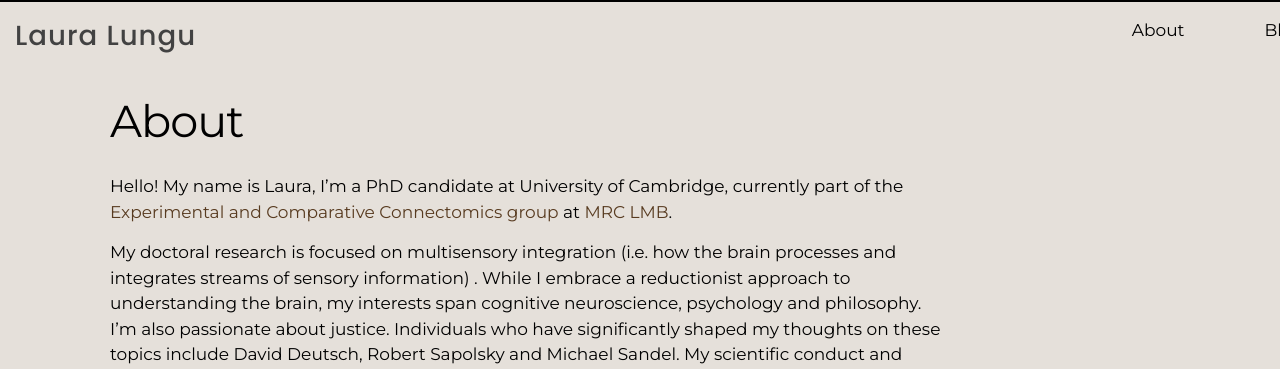
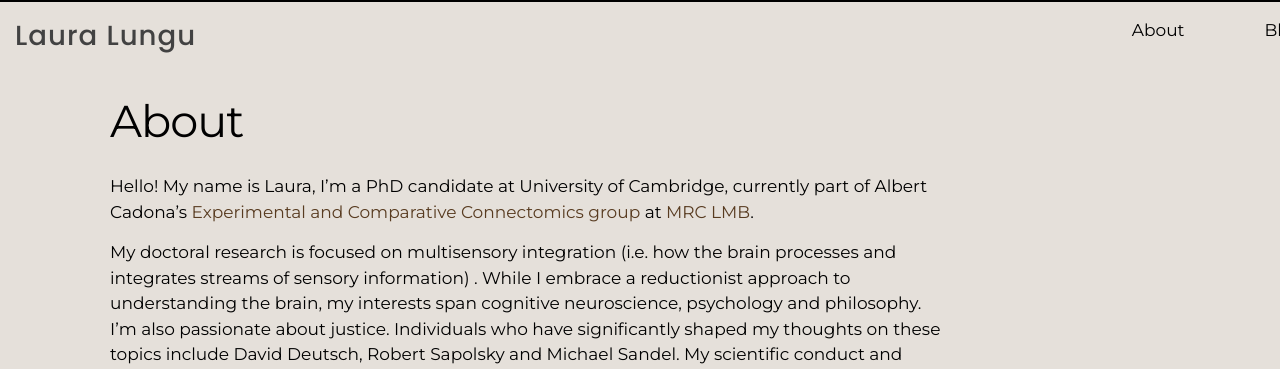
Before and after one commit to lauralungum/minima.webpage, a Jekyll site: the page built from about.markdown, in a window 1280 px wide. Shown: the top 369 px of the page. Built offline with Jekyll 4.4.1, drawn with Linux system fonts in a browser that asks for light colours; some web fonts are replaced.

Commit message:
about update

```diff
--- a/about.markdown
+++ b/about.markdown
@@ -4,7 +4,7 @@ title: About
 permalink: /about/
 ---
 
-Hello! My name is Laura, I'm a PhD candidate at University of Cambridge, currently part of the [Experimental and Comparative Connectomics group](https://syn.mrc-lmb.cam.ac.uk/index.html) at [MRC LMB](https://www2.mrc-lmb.cam.ac.uk/about-lmb/).
+Hello! My name is Laura, I'm a PhD candidate at University of Cambridge, currently part of Albert Cadona's [Experimental and Comparative Connectomics group](https://syn.mrc-lmb.cam.ac.uk/index.html) at [MRC LMB](https://www2.mrc-lmb.cam.ac.uk/about-lmb/).
 
 My doctoral research is focused on multisensory integration (i.e. how the brain processes and integrates streams of sensory information) . While I embrace a reductionist approach to understanding the brain, my interests span  cognitive neuroscience, psychology and philosophy. I'm also passionate about justice. Individuals who have significantly shaped my thoughts on these topics include David Deutsch, Robert Sapolsky and Michael Sandel. My scientific conduct and intellectual rigour is mostly inspired by my first mentor [Devin Terhune](https://en.wikipedia.org/wiki/Devin_Terhune).
 
```
